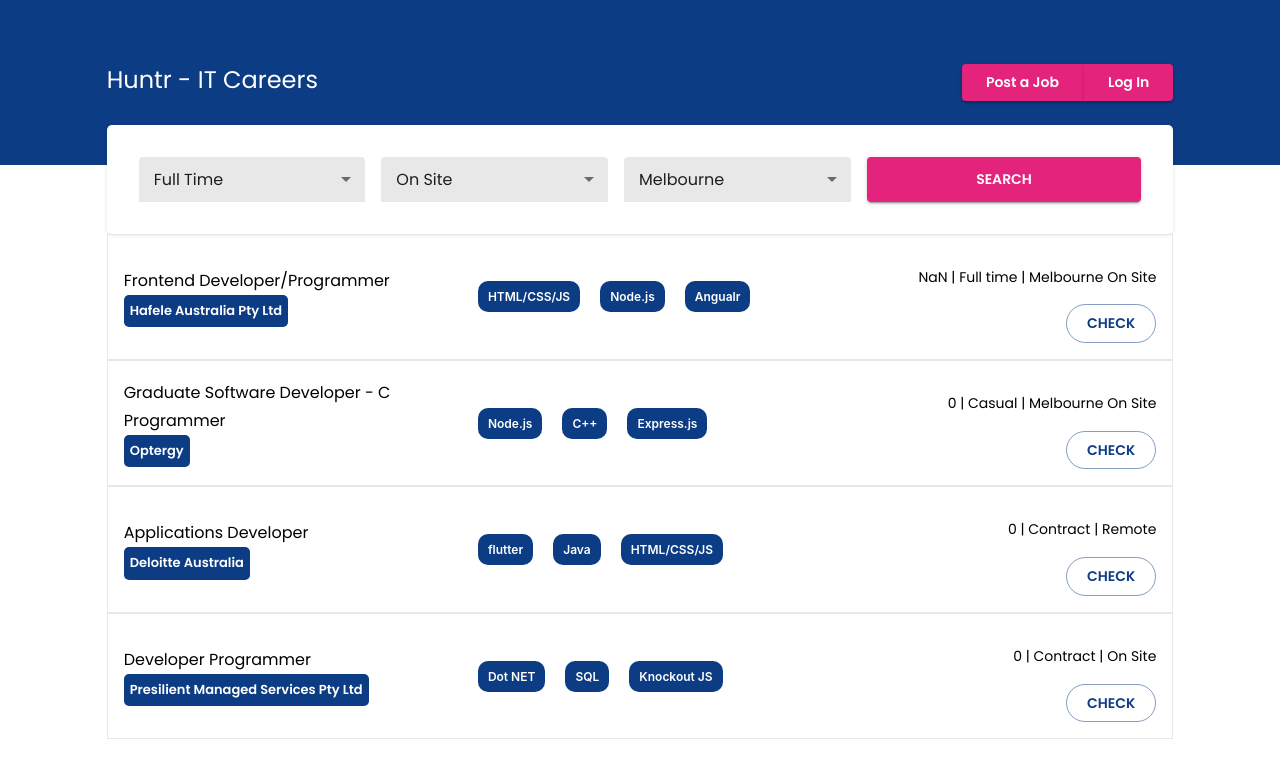
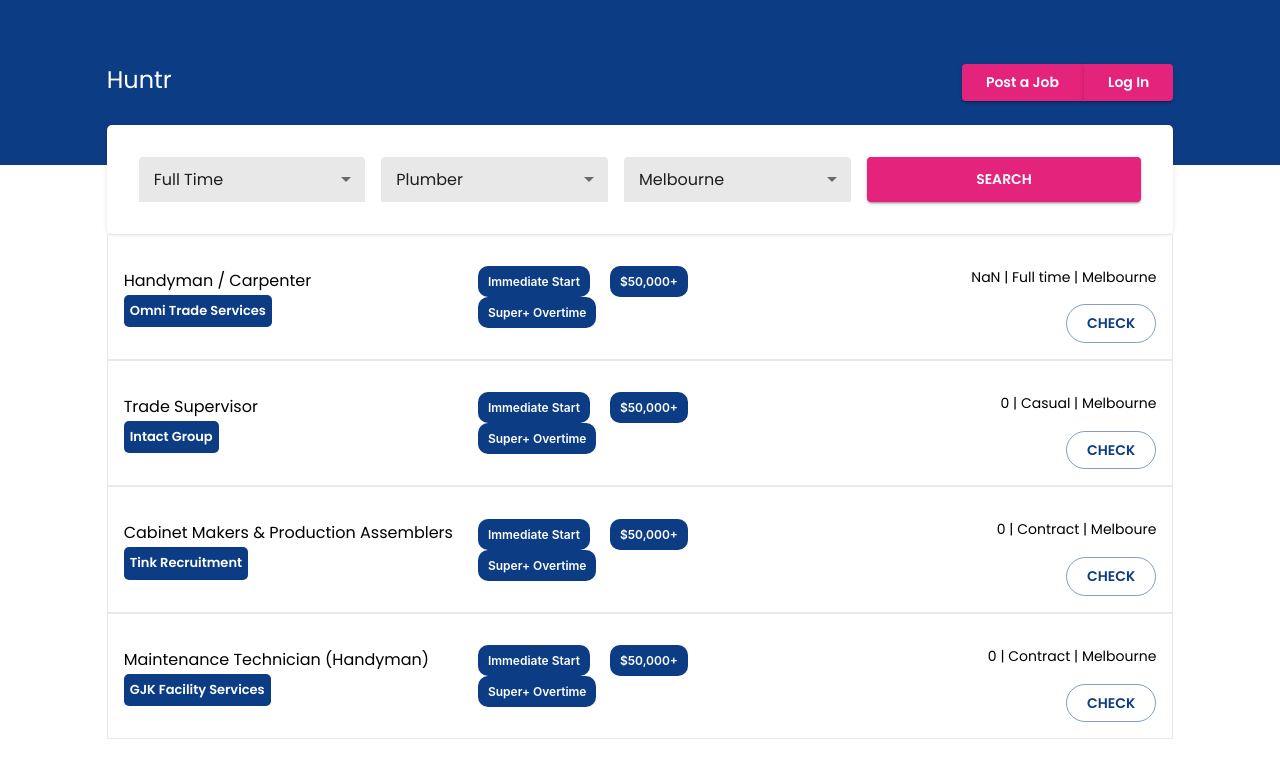
Before and after one commit to timalbpathirana/ReactJobBoard_RMIT_PP1, a React (Create React App) app: page / in a window 1280 px wide. Shown: the top 757 px of the page. Built offline with nearby package versions, Linux system fonts and the light colour scheme.

Commit message:
Changed header elements

```diff
--- a/src/Components/Header/index.js
+++ b/src/Components/Header/index.js
@@ -34,7 +34,7 @@
       <Grid container justify="center">
         <Grid items xs={10}>
           <Box display="flex" justifyContent="space-between">
-            <Typography variant="h5">Huntr - IT Careers </Typography>
+            <Typography variant="h5">Huntr</Typography>
             <ButtonGroup
               variant="text"
               color="primary"
--- a/src/Components/SearchBar/index.js
+++ b/src/Components/SearchBar/index.js
@@ -40,8 +40,13 @@
       </Select>
       {/* this is the work mode*/}
       <Select disableUnderline="true" variant="filled" defaultValue="On Site">
-        <MenuItem value="On Site"> On Site </MenuItem>
-        <MenuItem value="Remote"> Remote </MenuItem>
+        <MenuItem value="On Site"> Plumber </MenuItem>
+        <MenuItem value="Remote"> Electrician </MenuItem>
+        <MenuItem value="Remote"> Home inspector </MenuItem>
+        <MenuItem value="Remote"> Boilermaker </MenuItem>
+        <MenuItem value="Remote"> Landscape designer </MenuItem>
+        <MenuItem value="Remote"> HVAC technician </MenuItem>
+        <MenuItem value="Remote"> Other </MenuItem>
       </Select>
       {/* this is the work place */}
       <Select disableUnderline="true" variant="filled" defaultValue="Melbourne">
--- a/src/dummyData.js
+++ b/src/dummyData.js
@@ -2,45 +2,45 @@
   {
     id: 1,
     postedOn: "02 Aug 2017 16:21:00 GMT",
-    title: "Frontend Developer/Programmer",
+    title: "Handyman / Carpenter",
     type: "Full time",
-    location: "Melbourne On Site",
-    companyName: "Hafele Australia Pty Ltd",
+    location: "Melbourne",
+    companyName: "Omni Trade Services",
     companyUrl: "https://www.hafele.com.au",
-    skills: ["HTML/CSS/JS", "Node.js", "Angualr"],
+    skills: ["Immediate Start", "$50,000+", "Super+ Overtime"],
     link: "https://www.hafele.com.au",
   },
   {
     id: 2,
     postedOn: new Date(),
-    title: "Graduate Software Developer - C Programmer",
+    title: "Trade Supervisor",
     type: "Casual",
-    location: "Melbourne On Site",
-    companyName: "Optergy",
+    location: "Melbourne",
+    companyName: "Intact Group",
     companyUrl: "",
-    skills: ["Node.js", "C++", "Express.js"],
+    skills: ["Immediate Start", "$50,000+", "Super+ Overtime"],
     link: "",
   },
   {
     id: 3,
     postedOn: new Date(),
-    title: "Applications Developer",
+    title: "Cabinet Makers & Production Assemblers",
     type: "Contract",
-    location: "Remote",
-    companyName: "Deloitte Australia",
+    location: "Melboure ",
+    companyName: "Tink Recruitment",
     companyUrl: "",
-    skills: ["flutter", "Java", "HTML/CSS/JS"],
-    link: "https://facebook.com/careers",
+    skills: ["Immediate Start", "$50,000+", "Super+ Overtime"],
+    link: "",
   },
   {
     id: 4,
     postedOn: new Date(),
-    title: "Developer Programmer",
+    title: "Maintenance Technician (Handyman)",
     type: "Contract",
-    location: "On Site",
-    companyName: "Presilient Managed Services Pty Ltd",
+    location: "Melbourne",
+    companyName: "GJK Facility Services",
     companyUrl: "",
-    skills: ["Dot NET", "SQL", "Knockout JS"],
+    skills: ["Immediate Start", "$50,000+", "Super+ Overtime"],
     link: "https://facebook.com/careers",
   },
 ];
```
